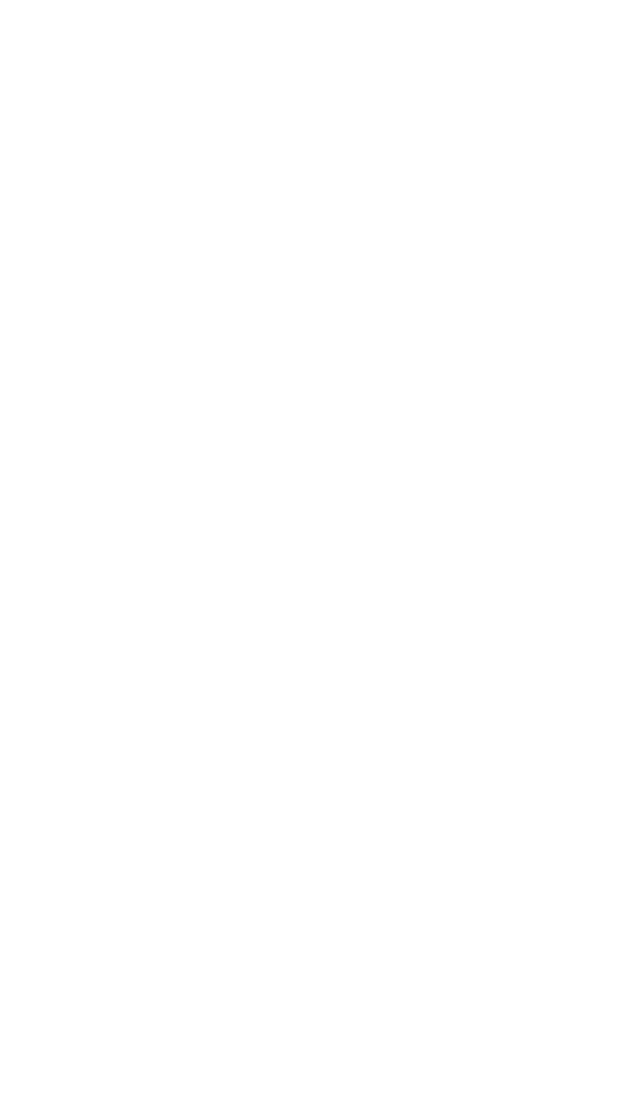
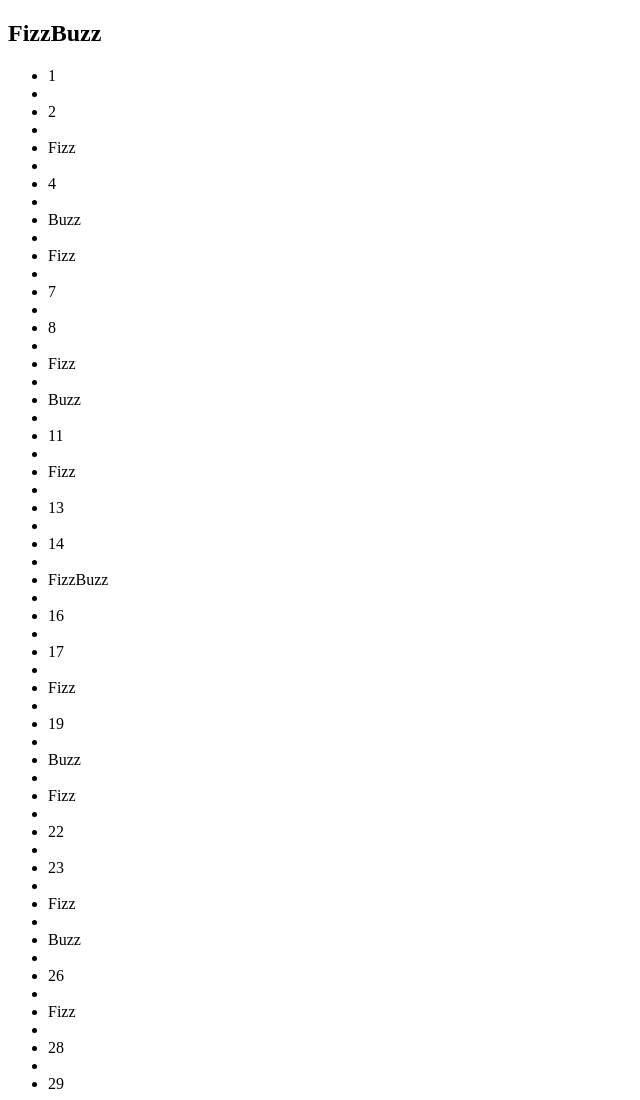
Before and after one commit to francesca-campana/js-fizzbuzz, a plain HTML site: page index.html in a window 1280 px wide. Shown: the top 1100 px of the page, without its empty margins (0-640 px from the left). Before the commit the page ends 800 px from the top, so only its background shows below. Drawn offline with Linux system fonts and the light colour scheme.

Commit message:
stampa a schermo

```diff
--- a/index.html
+++ b/index.html
@@ -9,6 +9,10 @@
     <title></title>
   </head>
   <body>
+    <h2>FizzBuzz</h2>
+    <ul id="lista">
+
+    </ul>
     <script type="text/javascript" src="js/script.js">
 
     </script>
--- a/js/script.js
+++ b/js/script.js
@@ -2,19 +2,24 @@
 // ma per i multipli di 3 stampi “Fizz” al posto del numero e per i multipli di 5 stampi Buzz.
 // Per i numeri che sono sia multipli di 3 che di 5 stampi FizzBuzz.
 
-
+var elementoLista = document.getElementById('lista');
 for (var i = 1; i <= 100; ++i) {
-
+  var intruso = i;
   if (i % 15 === 0 ) {
-  console.log('FizzBuzz');
+  // console.log('FizzBuzz');
+  intruso = 'FizzBuzz';
 
     } else if (i % 3 === 0 ) {
-      console.log('Fizz');
-
-    }else if (i % 5 === 0 ) {
-      console.log('Buzz');
+      // console.log('Fizz');
+      intruso = 'Fizz';
+    } else if (i % 5 === 0 ) {
+      // console.log('Buzz');
+      intruso = 'Buzz';
 
     } else {
-      console.log(i);
+      // console.log(i);
+
     }
+    elementoLista.innerHTML += '<li>' + intruso  + '<li>';
+
   }
```
